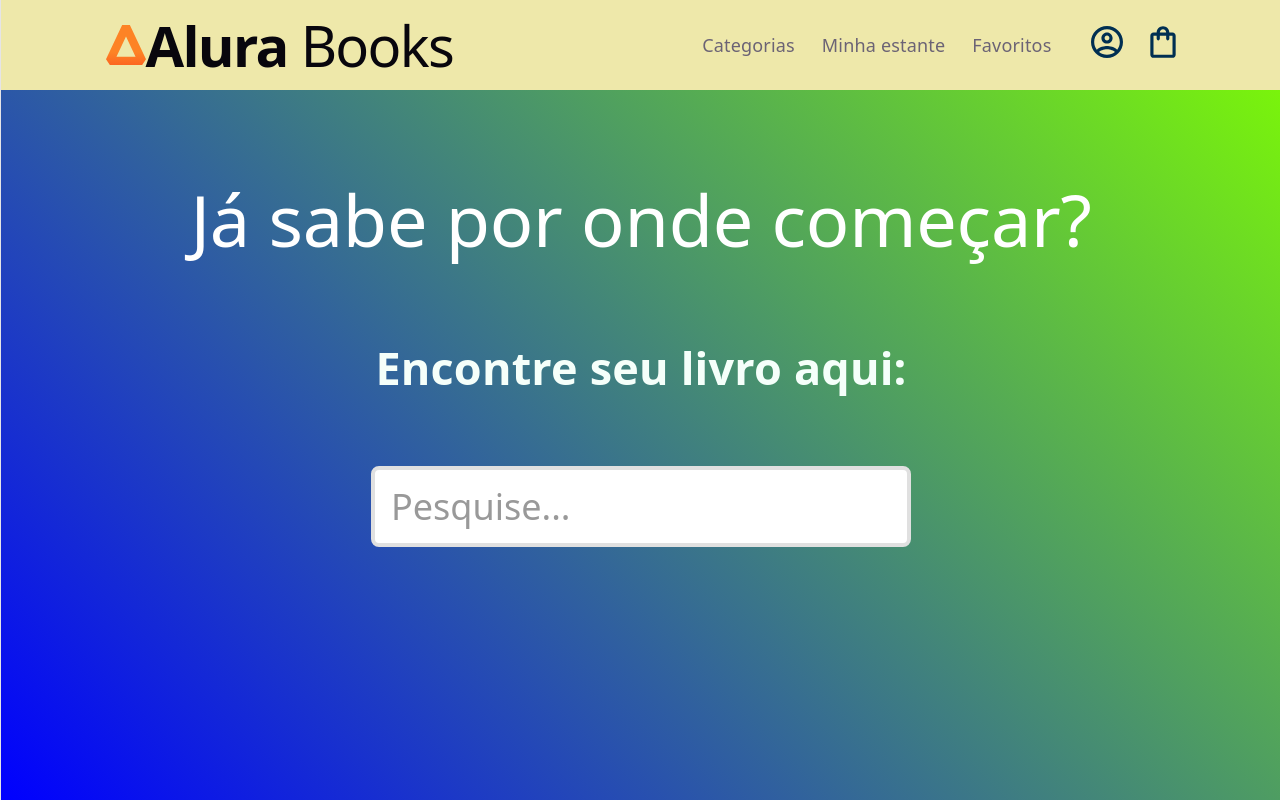
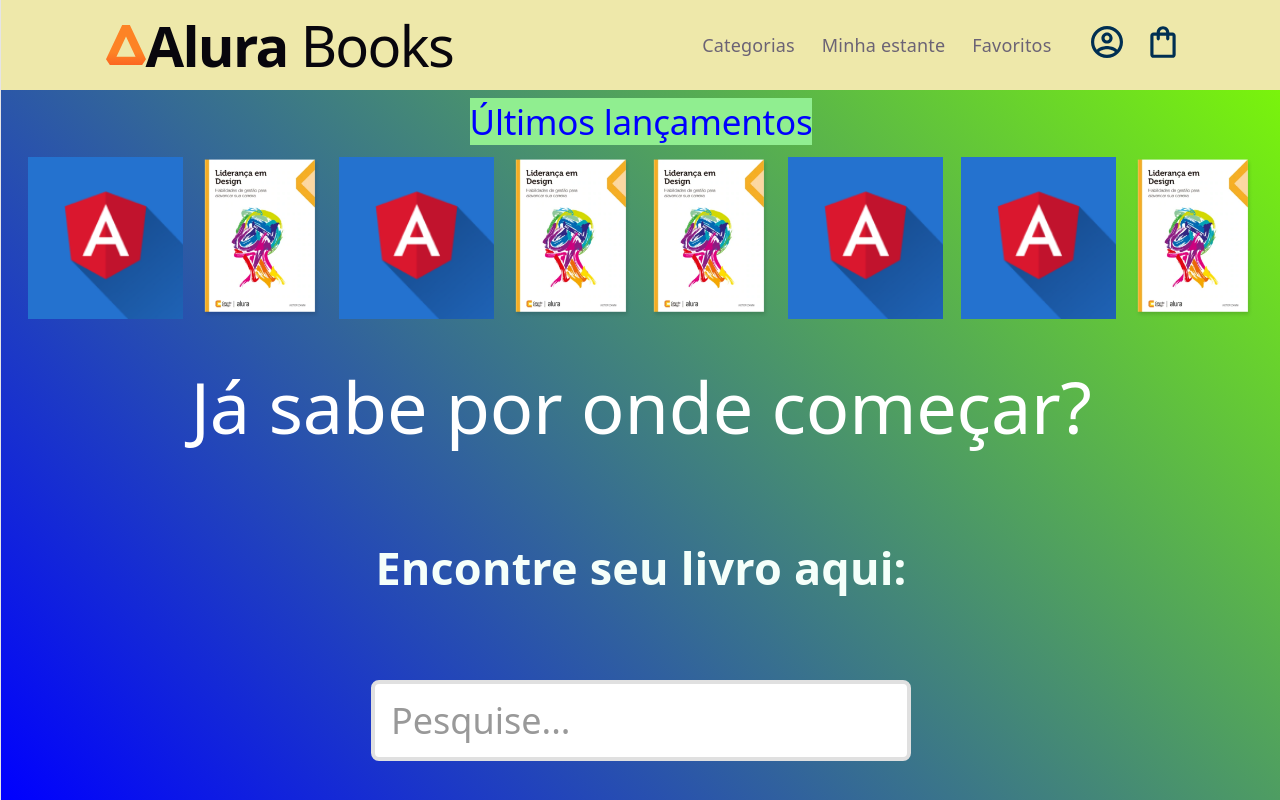
Before and after one commit to feliven/React-comece-seu-projeto-full-stack, a React (Vite) app: page / in a window 1280 px wide. Built offline with nearby package versions, Linux system fonts and the light colour scheme.

Commit message:
implementa seção UltimosLancamentos

```diff
--- a/src/App.tsx
+++ b/src/App.tsx
@@ -1,6 +1,7 @@
 import styled from "styled-components";
 import Header from "./components/Header";
 import Pesquisa from "./components/Pesquisa";
+import UltimosLancamentos from "./components/UltimosLancamentos";
 
 const AppContainer = styled.div`
   width: 100vw;
@@ -12,6 +13,7 @@
   return (
     <AppContainer>
       <Header />
+      <UltimosLancamentos />
       <Pesquisa />
     </AppContainer>
   );
--- a/src/components/Pesquisa/index.tsx
+++ b/src/components/Pesquisa/index.tsx
@@ -5,11 +5,10 @@
 import type { Livro } from "../../types";
 
 const PesquisaContainer = styled.section`
-  height: 50vh;
-  margin: 4rem 0;
+  min-height: 18rem;
+  height: 25rem;
   display: flex;
   flex-direction: column;
-  gap: 0.5rem;
   align-items: center;
   justify-content: space-around;
 
@@ -29,11 +28,13 @@
 `;
 
 const ResultadoBusca = styled.div`
+  margin-top: 1.25rem;
   padding: 0.25rem;
   padding-right: 0.9rem;
   display: flex;
   gap: 0.5rem;
   align-items: center;
+  cursor: pointer;
 
   img {
     max-width: 7rem;
--- /dev/null
+++ b/src/components/UltimosLancamentos/dadosLancamentos.tsx
@@ -0,0 +1,14 @@
+import livro from "../../assets/livro.png";
+import livro2 from "../../assets/livro2.png";
+import type { Livro } from "../../types";
+
+export const lancamentos: Livro[] = [
+  { id: 2, nome: "Novo Angular", src: livro2 },
+  { id: 1, nome: "Nova liderança em design", src: livro },
+  { id: 4, nome: "Novo Angular", src: livro2 },
+  { id: 3, nome: "Nova liderança em design", src: livro },
+  { id: 5, nome: "Nova liderança em design", src: livro },
+  { id: 6, nome: "Novo Angular", src: livro2 },
+  { id: 8, nome: "Novo Angular", src: livro2 },
+  { id: 7, nome: "Nova liderança em design", src: livro },
+];
--- /dev/null
+++ b/src/components/UltimosLancamentos/index.tsx
@@ -0,0 +1,59 @@
+import styled from "styled-components";
+import { lancamentos } from "./dadosLancamentos";
+
+const LancamentosContainer = styled.section`
+  margin: 1rem;
+  display: flex;
+  flex-direction: column;
+  gap: 0.5rem;
+
+  h2 span,
+  p {
+    color: blue;
+    font-size: 35px;
+    background: lightgreen;
+  }
+
+  .container-livro {
+    display: flex;
+    justify-content: space-around;
+
+    div {
+      display: flex;
+      gap: 0.5rem;
+      align-items: center;
+      cursor: pointer;
+
+      img {
+        height: 9rem;
+      }
+
+      p {
+        font-size: larger;
+        font-weight: bold;
+      }
+    }
+  }
+`;
+
+function UltimosLancamentos() {
+  return (
+    <LancamentosContainer>
+      <h2>
+        <span>Últimos lançamentos</span>
+      </h2>
+
+      <div className="container-livro">
+        {lancamentos.map((livro) => {
+          return (
+            <div>
+              <img src={livro.src} />
+            </div>
+          );
+        })}
+      </div>
+    </LancamentosContainer>
+  );
+}
+
+export default UltimosLancamentos;
```
